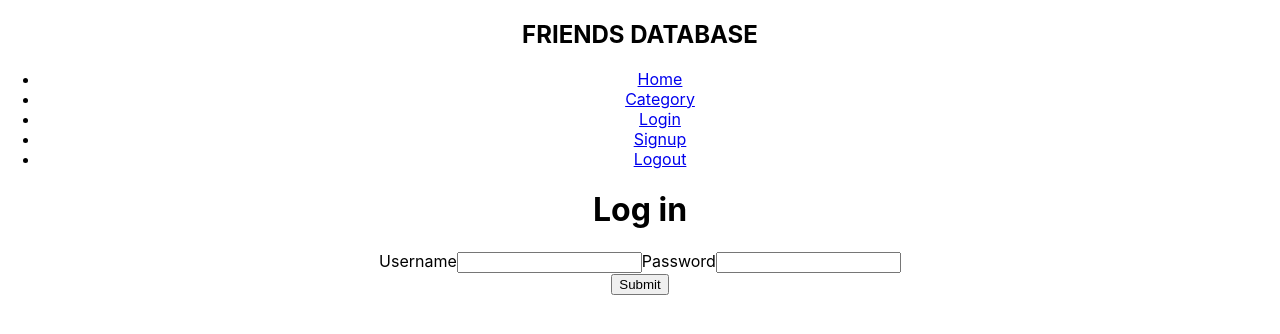
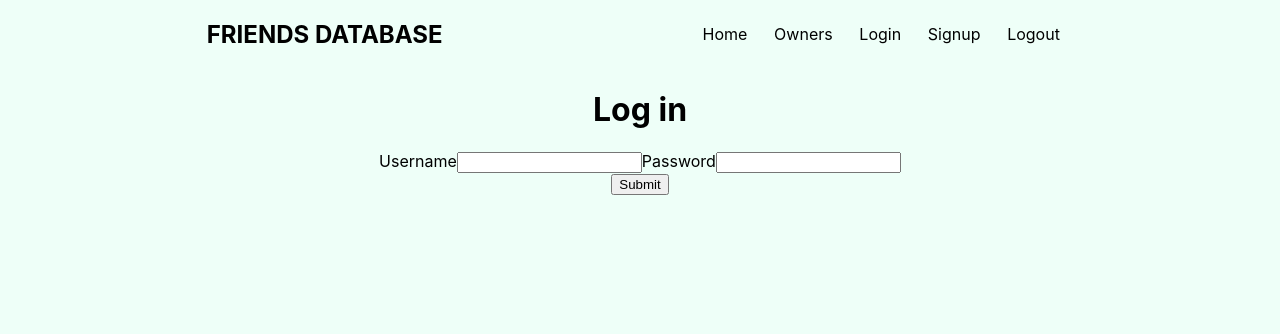
Before and after one commit to africal-marketplace-6/front-end, a React (Create React App) app in the folder african-marketplace6/: page /login in a window 1280 px wide. Shown: the top 334 px of the page. Built offline with nearby package versions, Linux system fonts and the light colour scheme.

Commit message:
list and owners done and bare bone styling

```diff
--- a/african-marketplace6/src/App.css
+++ b/african-marketplace6/src/App.css
@@ -36,3 +36,43 @@
     transform: rotate(360deg);
   }
 }
+body {
+  background-color:#eefff8;
+}
+
+.App header {
+  width:100%;
+  display:flex;
+  flex-direction: row;
+  justify-content: center;
+  align-items: center;
+  justify-content: space-evenly;
+}
+ul {
+  width:30%;
+  display:flex;
+  justify-content: space-between;
+  justify-content: space-around;
+  list-style-type:none;
+ }
+ a {
+   text-decoration: none;
+   color:black;
+ }
+.title {
+  display:flex;
+  flex-direction: column;
+  justify-content: center;
+  align-items: center;
+}
+
+ .products {
+  display:flex;
+  width:100%;
+  justify-content: center;
+  justify-content: space-evenly;
+ }
+
+ .home a {
+   background-color:blue;
+ }
--- a/african-marketplace6/src/App.js
+++ b/african-marketplace6/src/App.js
@@ -5,8 +5,9 @@ import Homepage from "./components/Homepage";
 import Login from "./components/login";
 import PrivateRoute from "./components/PrivateRoute";
 import SignUp from "./components/SignUp";
-import Category from "./components/Category";
+import Users from "./components/Users";
 import Logout from "./components/Logout";
+import ItemList from "./components/ItemList";
 
 function App() {
   return (
@@ -19,7 +20,7 @@ function App() {
               <Link to="/home">Home</Link>
             </li>
             <li>
-              <Link to="/category">Category</Link>
+              <Link to="/users">Owners</Link>
             </li>
             <li>
               <Link to="/login">Login</Link>
@@ -36,7 +37,8 @@ function App() {
           <Route path="/home" component={Homepage}/>
           <Route path="/login" component={Login} />
           <Route path="/signup" component={SignUp} />
-          <PrivateRoute exact path="/category" component={Category} />
+          <Route exact path="/users" component={Users} />
+          <Route path="/users/:id" component={ItemList} />
           <Route path="/logout" component={Logout} />
           <Route path="/" component={Homepage} />
         </Switch>
--- a/african-marketplace6/src/components/Category.js
+++ /dev/null
@@ -1,10 +0,0 @@
-import react from "react";
-
-export default function Category() {
-
-    return (
-        <div>
-            <p>This is the category page</p>
-        </div>
-    )
-}
--- a/african-marketplace6/src/components/Homepage.js
+++ b/african-marketplace6/src/components/Homepage.js
@@ -1,34 +1,46 @@
-import {Link} from 'react-router-dom'
+import axios from "axios";
+import react, { useState, useEffect } from "react";
+import { Link } from "react-router-dom";
 
 export default function Homepage() {
-    const items = ['bananas ', 'apples ', 'oranges ', 'pineapples '];
+  const [items, setItems] = useState([]);
 
-    const words = items.map((word, idx) => {
-        return <li key={idx}>{word}</li>
+  useEffect(() => {
+    axios
+      .get("https://african-marketplace-6.herokuapp.com/api/items")
+      .then((res) => {
+        setItems(res.data);
+      })
+      .catch((err) => {
+        console.log(err);
       });
-
+  }, []);
 
   return (
-        <>
+    <div className="Home">
       <div className="title">
         <h1>African Marketplace</h1>
-                <p>Sauti Africa empowers small business owners, particularly women, to improve their business and economic opportunities to grow out of poverty.</p>
-
+        <p>
+          Sauti Africa empowers small business owners, particularly women, to
+          improve their business and economic opportunities to grow out of
+          poverty.
+        </p>
       </div>
 
-
-            <div className='products'>
       <h2>Products</h2>
-                <ul>{words}</ul>
+      <div className="products">
+        {items.map((item, index) => {
+          return (
+            <div className="plainItem" key={index}>
+              <p>Item: {item.item}</p>
+              <p>Price: ${item.price}</p>
+            </div>
+          );
+        })}
       </div>
       <nav>
         <Link to="/signup">Sign up</Link>
-
       </nav>
-
-        </>
-
-
-
-    )
+    </div>
+  );
 }
--- /dev/null
+++ b/african-marketplace6/src/components/ItemList.js
@@ -0,0 +1,35 @@
+import axios from "axios";
+import react, { useState, useEffect } from "react";
+import { useParams } from "react-router-dom";
+
+export default function ItemList() {
+    const { id } = useParams();
+    const [ items , setItems ] = useState([]);
+
+
+    useEffect(()=> {
+        axios.get(`https://african-marketplace-6.herokuapp.com/api/users/${id}/items`)
+        .then(res => {
+            setItems(res.data);
+        })
+        .catch(err => {
+            console.log(err);
+        })
+    },[]);
+
+    return (
+        <div className="itemsContainer">
+            {items.map(item => {
+                return(
+                    <div className="item">
+                        <h2>Item Name: {item.item}</h2>
+                        <p>Location : {item.location}</p>
+                        <p>Description: {item.description}</p>
+                        <p>Price: ${item.price}</p>
+                    </div>
+                )
+            })}
+
+        </div>
+    )
+}
--- /dev/null
+++ b/african-marketplace6/src/components/Users.js
@@ -0,0 +1,33 @@
+import axios from "axios";
+import react, { useState, useEffect } from "react";
+import { Link } from "react-router-dom";
+
+export default function Users() {
+  const [users, setUsers] = useState([]);
+
+  useEffect(() => {
+    axios
+      .get("https://african-marketplace-6.herokuapp.com/api/users")
+      .then((res) => {
+        setUsers(res.data);
+      })
+      .catch((err) => {
+        console.log(err);
+      });
+  }, []);
+
+  return (
+    <div className="usersContainer">
+      {users.map((user) => {
+        return (
+          <div className="user">
+            <Link key={user.user_id} to={`/users/${user.user_id}`}>
+              {" "}
+              {user.username}{" "}
+            </Link>
+          </div>
+        );
+      })}
+    </div>
+  );
+}
--- a/african-marketplace6/src/components/axiosWithAuth.js
+++ b/african-marketplace6/src/components/axiosWithAuth.js
@@ -7,7 +7,7 @@ const axiosWithAuth = ()=> {
         headers: {
             authorization: token
         },
-        // baseURL: "http://localhost:?/api"
+        baseURL: "https://african-marketplace-6.herokuapp.com/api"
     });
 }
 
--- a/african-marketplace6/src/index.css
+++ b/african-marketplace6/src/index.css
@@ -1,5 +1,6 @@
 body {
   margin: 0;
+  padding:0;
   font-family: -apple-system, BlinkMacSystemFont, 'Segoe UI', 'Roboto', 'Oxygen',
     'Ubuntu', 'Cantarell', 'Fira Sans', 'Droid Sans', 'Helvetica Neue',
     sans-serif;
```
Lines whose indentation alone changed are shown as unchanged.
